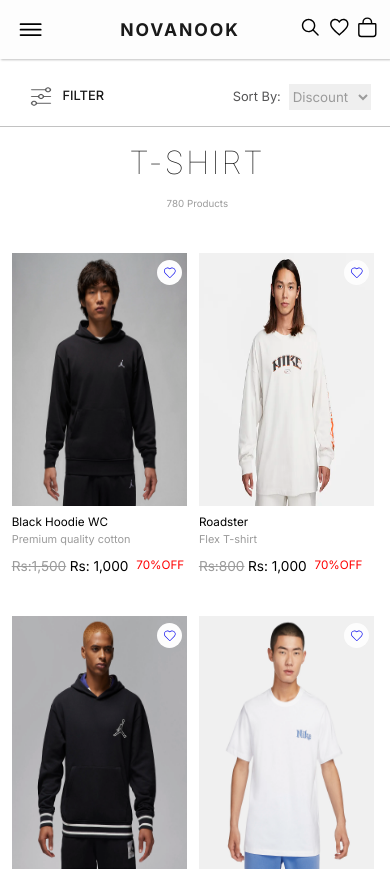
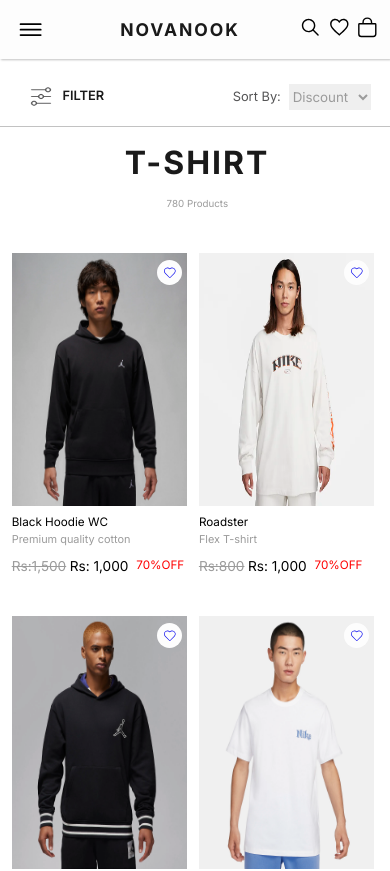
Before and after one commit to Vaibhavoberoi07/Novanook-e-commerce-, a Next.js app: page /shop in a window 390 px wide. Shown: the top 871 px of the page. Built offline with nearby package versions, Linux system fonts and the light colour scheme.

Commit message:
last commit

```diff
--- a/src/app/globals.css
+++ b/src/app/globals.css
@@ -1048,7 +1048,7 @@
   .f {
     margin-top: 0.7vh;
     margin-left: 2vw;
-    font-weight: 500;
+    font-weight: 600;
     font-size: 3.3vw;
     color: #1a1a1a;
   }
@@ -1090,7 +1090,7 @@
   letter-spacing: 0.5vw;
   margin-top: 2vh;
   color: #1a1a1a;
-  font: 500;
+  font-weight: bold;
 }
 
 .display{
```
